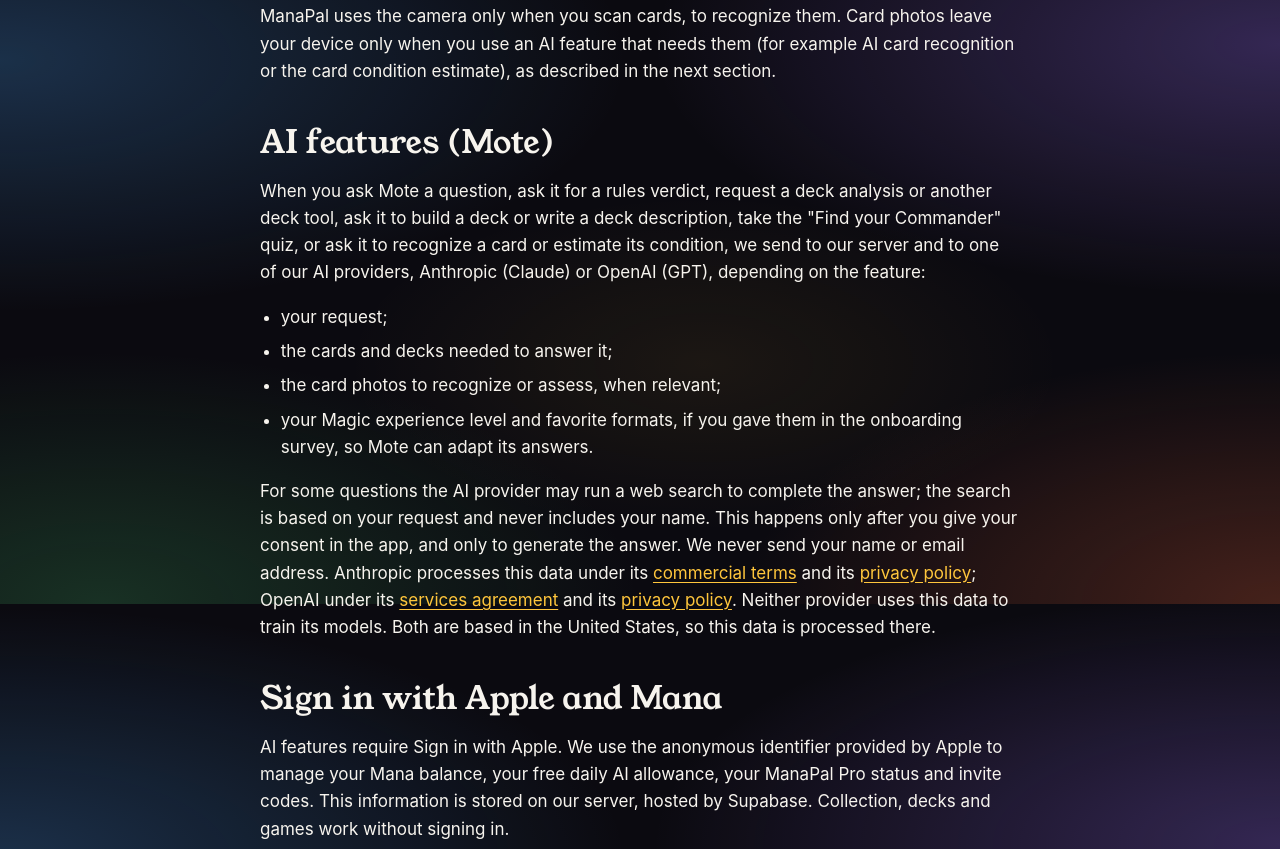
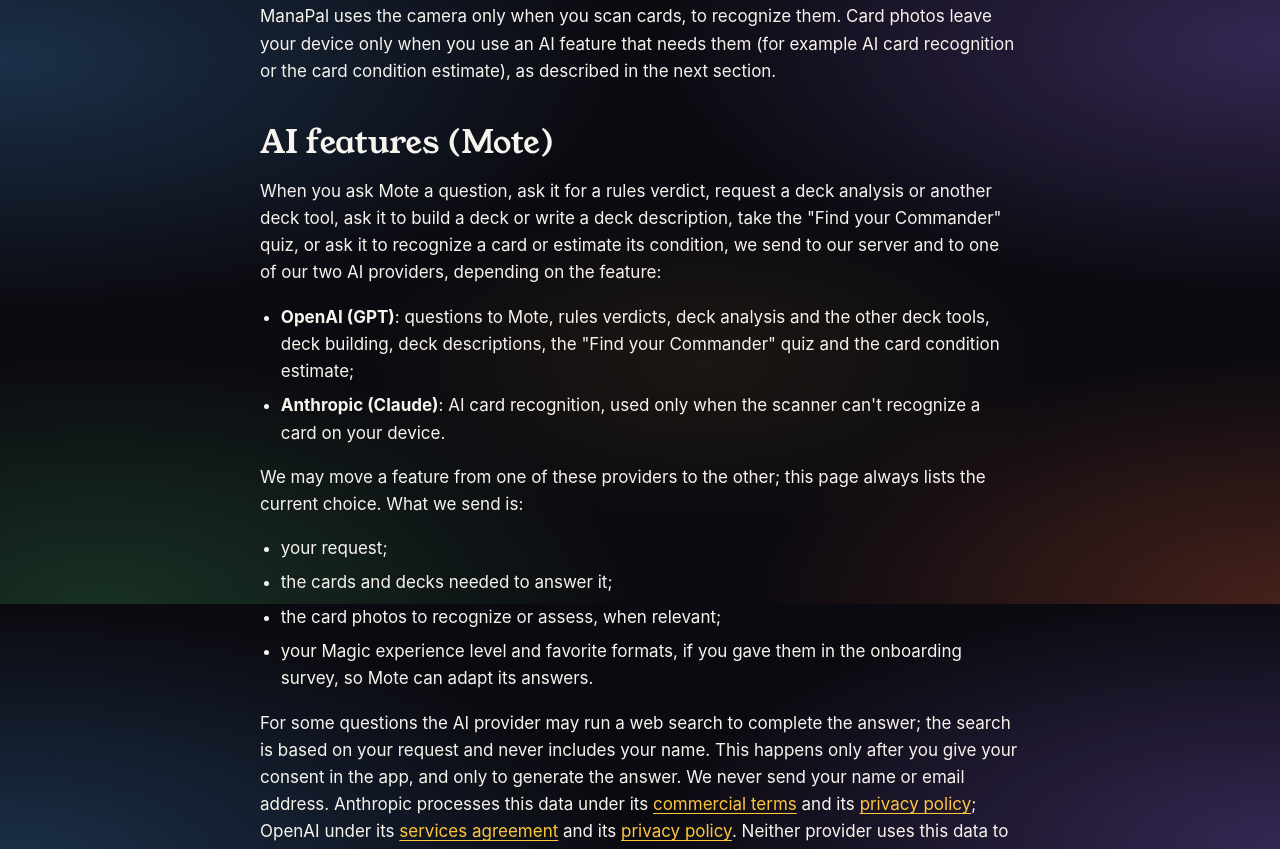
Before and after one commit to albo95/manapal-website, a plain HTML site: page privacy.html in a window 1280 px wide. Shown: the part 1796-2645 px from the top of the page. Drawn offline with Linux system fonts and the light colour scheme.

Commit message:
Privacy: fornitore AI per ogni funzione (OpenAI per tutto, Claude solo per il riconoscimento carte)

```diff
--- a/privacy.html
+++ b/privacy.html
@@ -37,7 +37,7 @@
 
 <main id="main" class="article narrow">
   <h1>Privacy Policy</h1>
-  <p class="meta">Last updated: November 13, 2026</p>
+  <p class="meta">Last updated: November 19, 2026</p>
 
   <div class="answer-box">
     <p><strong>In short:</strong> your collection, decks, games and playgroup stay on your device and in your own iCloud. We can't see them and we don't sell them. If you create an online profile to add friends, your profile and the games you play together are stored on our server so they reach your friends' phones. When you use an AI feature, only what's needed for the answer is sent to our server and to one of our AI providers, and only after you've agreed in the app. Usage statistics are optional and off by default: if you turn them on, Google Analytics for Firebase tells us how the app is used, never what you write. Purchases are handled by Apple.</p>
@@ -61,7 +61,12 @@
   <p>ManaPal uses the camera only when you scan cards, to recognize them. Card photos leave your device only when you use an AI feature that needs them (for example AI card recognition or the card condition estimate), as described in the next section.</p>
 
   <h2>AI features (Mote)</h2>
-  <p>When you ask Mote a question, ask it for a rules verdict, request a deck analysis or another deck tool, ask it to build a deck or write a deck description, take the "Find your Commander" quiz, or ask it to recognize a card or estimate its condition, we send to our server and to one of our AI providers, Anthropic (Claude) or OpenAI (GPT), depending on the feature:</p>
+  <p>When you ask Mote a question, ask it for a rules verdict, request a deck analysis or another deck tool, ask it to build a deck or write a deck description, take the "Find your Commander" quiz, or ask it to recognize a card or estimate its condition, we send to our server and to one of our two AI providers, depending on the feature:</p>
+  <ul>
+    <li><strong>OpenAI (GPT)</strong>: questions to Mote, rules verdicts, deck analysis and the other deck tools, deck building, deck descriptions, the "Find your Commander" quiz and the card condition estimate;</li>
+    <li><strong>Anthropic (Claude)</strong>: AI card recognition, used only when the scanner can't recognize a card on your device.</li>
+  </ul>
+  <p>We may move a feature from one of these providers to the other; this page always lists the current choice. What we send is:</p>
   <ul>
     <li>your request;</li>
     <li>the cards and decks needed to answer it;</li>
```
